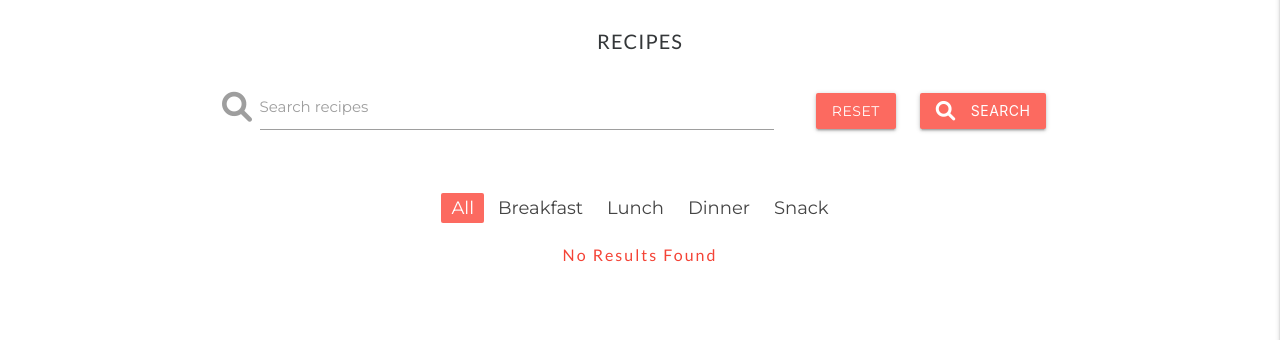
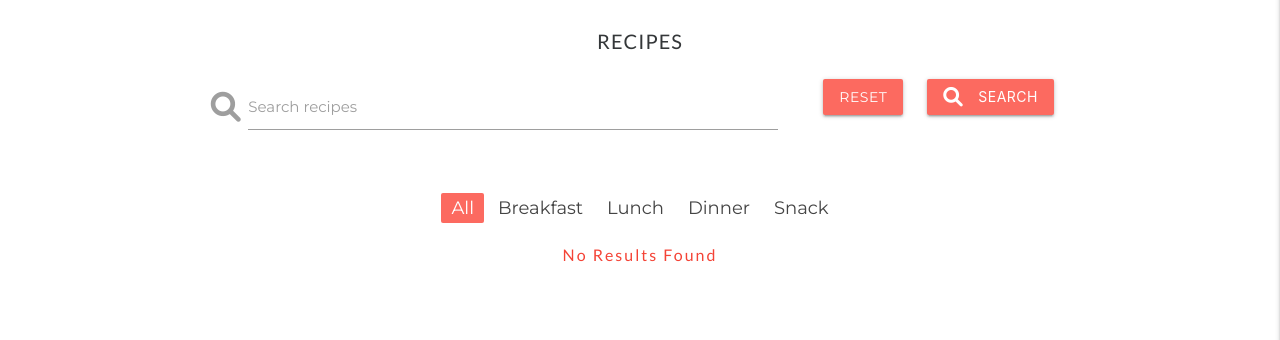
Before and after one commit to flisanp/ms3-baby-food-recipes, a Flask app: page /search in a window 1280 px wide. Shown: the part 87-427 px from the top of the page. Run offline with Flask 2, Linux system fonts and the light colour scheme; data that the repository does not hold is empty; some libraries are stand-ins or nearby versions; some web fonts are replaced.

Commit message:
removed class valign-wrapper from search bar

```diff
--- a/static/css/style.css
+++ b/static/css/style.css
@@ -200,3 +200,4 @@ form a .btn{
 
 .social-icons i:hover {
     color: #FC6A60;
+}
--- a/templates/account.html
+++ b/templates/account.html
@@ -34,7 +34,7 @@
                     </div>
                     <!--recipe display-->
                     <div class="card-reveal">
-                        <span class="card-title grey-text text-darken-4">Ingredients</span>
+                        <span class="card-title grey-text text-darken-4">Ingredients<i class="far fa-times-circle right"></i></span>
                         {% for ingredient in recipe.ingredients.splitlines() %}
                         <div>
                             <ul>
--- a/templates/breakfast.html
+++ b/templates/breakfast.html
@@ -7,7 +7,7 @@
 <div class="container">
     <div class="row">
         <form action="{{ url_for('search') }}" method="post" class="col s12">
-            <div class="row valign-wrapper center-align">
+            <div class="row center-align">
                 <div class="input-field col s12 m8">
                     <i class="fas fa-search prefix grey-text"></i>
                     <input type="text" name="query" id="query" minlength="3" class="validate" required>
@@ -51,7 +51,7 @@
 
             <!--recipe display-->
             <div class="card-reveal">
-                <span class="card-title grey-text text-darken-4">Ingredients</span>
+                <span class="card-title grey-text text-darken-4">Ingredients<i class="far fa-times-circle right"></i></span>
                 {% for ingredient in recipe.ingredients.splitlines() %}
                 <div>
                     <ul>
--- a/templates/dinner.html
+++ b/templates/dinner.html
@@ -7,7 +7,7 @@
 <div class="container">
     <div class="row">
         <form action="{{ url_for('search') }}" method="post" class="col s12">
-            <div class="row valign-wrapper center-align">
+            <div class="row center-align">
                 <div class="input-field col s12 m8">
                     <i class="fas fa-search prefix grey-text"></i>
                     <input type="text" name="query" id="query" minlength="3" class="validate" required>
@@ -51,7 +51,7 @@
             </div>
             <!--recipe display-->
             <div class="card-reveal">
-                <span class="card-title grey-text text-darken-4">Ingredients</span>
+                <span class="card-title grey-text text-darken-4">Ingredients<i class="far fa-times-circle right"></i></span>
                 {% for ingredient in recipe.ingredients.splitlines() %}
                 <div>
                     <ul>
--- a/templates/lunch.html
+++ b/templates/lunch.html
@@ -7,7 +7,7 @@
 <div class="container">
     <div class="row">
         <form action="{{ url_for('search') }}" method="post" class="col s12">
-            <div class="row valign-wrapper center-align">
+            <div class="row center-align">
                 <div class="input-field col s12 m8">
                     <i class="fas fa-search prefix grey-text"></i>
                     <input type="text" name="query" id="query" minlength="3" class="validate" required>
@@ -50,7 +50,7 @@
             </div>
             <!--recipe display-->
             <div class="card-reveal">
-                <span class="card-title grey-text text-darken-4">Ingredients</span>
+                <span class="card-title grey-text text-darken-4">Ingredients<i class="far fa-times-circle right"></i></span>
                 {% for ingredient in recipe.ingredients.splitlines() %}
                 <div>
                     <ul>
--- a/templates/recipes.html
+++ b/templates/recipes.html
@@ -3,18 +3,18 @@
 
 
 <h3 class="center-align">Recipes</h3>
-<!--search recipes-->
 <div class="container">
+    <!--search bar-->
     <div class="row">
         <div class="col s12">
-            <form action="{{ url_for('search') }}" method="post" class="col s12">
-                <div class="row valign-wrapper center-align">
+            <form action="{{ url_for('search') }}" method="post">
+                <div class="row center-align">
                     <div class="input-field col s12 m8">
                         <i class="fas fa-search prefix grey-text"></i>
                         <input type="text" name="query" id="query" minlength="3" class="validate" required>
                         <label for="query">Search recipes</label>
                     </div>
-
+                    <!--reset and search buttons-->
                     <div class="col s12 m4">
                         <a href="{{ url_for('get_recipes' )}}" class="btn">Reset</a>
                         <button type="submit" class="btn">
@@ -27,6 +27,7 @@
     </div>
 </div>
 
+<!--category links-->
 <ul class="pagination center-align">
     <li class="active"><a href="{{ url_for('get_recipes') }}">All</a></li>
     <li><a href="{{ url_for('breakfast') }}">Breakfast</a></li>
@@ -35,12 +36,11 @@
     <li><a href="{{ url_for('snack') }}">Snack</a></li>
 </ul>
 
-
 <!--all recipes-->
 <div class="row">
 {% if recipes|length > 0 %}
 {% for recipe in recipes %}
-
+<!--recipe card-->
 <div class="col s12 m6 l4">
     <div class="card hoverable">
         <div class="card-image waves-effect waves-block waves-light">
@@ -62,7 +62,6 @@
                 </ul>
             </div>
             {% endfor %}
-
             <span class="card-title grey-text text-darken-4">Instructions</span>
             <div>
                 <ol>
@@ -83,6 +82,7 @@
             </div>
         </div>
     </div>
+
     <!-- Modal Structure -->
     <div id="modal1{{recipe._id}}" class="modal">
         <div class="modal-content">
@@ -96,7 +96,6 @@
         </div>
     </div>
 </div>
-
 {% endfor %}
 </div>
 {% else %}
--- a/templates/snack.html
+++ b/templates/snack.html
@@ -7,7 +7,7 @@
 <div class="container">
     <div class="row">
         <form action="{{ url_for('search') }}" method="post" class="col s12">
-            <div class="row valign-wrapper center-align">
+            <div class="row center-align">
                 <div class="input-field col s12 m8">
                     <i class="fas fa-search prefix grey-text"></i>
                     <input type="text" name="query" id="query" minlength="3" class="validate" required>
@@ -52,7 +52,7 @@
             </div>
             <!--recipe display-->
             <div class="card-reveal">
-                <span class="card-title grey-text text-darken-4">Ingredients</span>
+                <span class="card-title grey-text text-darken-4">Ingredients<i class="far fa-times-circle right"></i></span>
                 {% for ingredient in recipe.ingredients.splitlines() %}
                 <div>
                     <ul>
```
Also changed, not shown: static/images/README/lighthouse_before.png (added).
